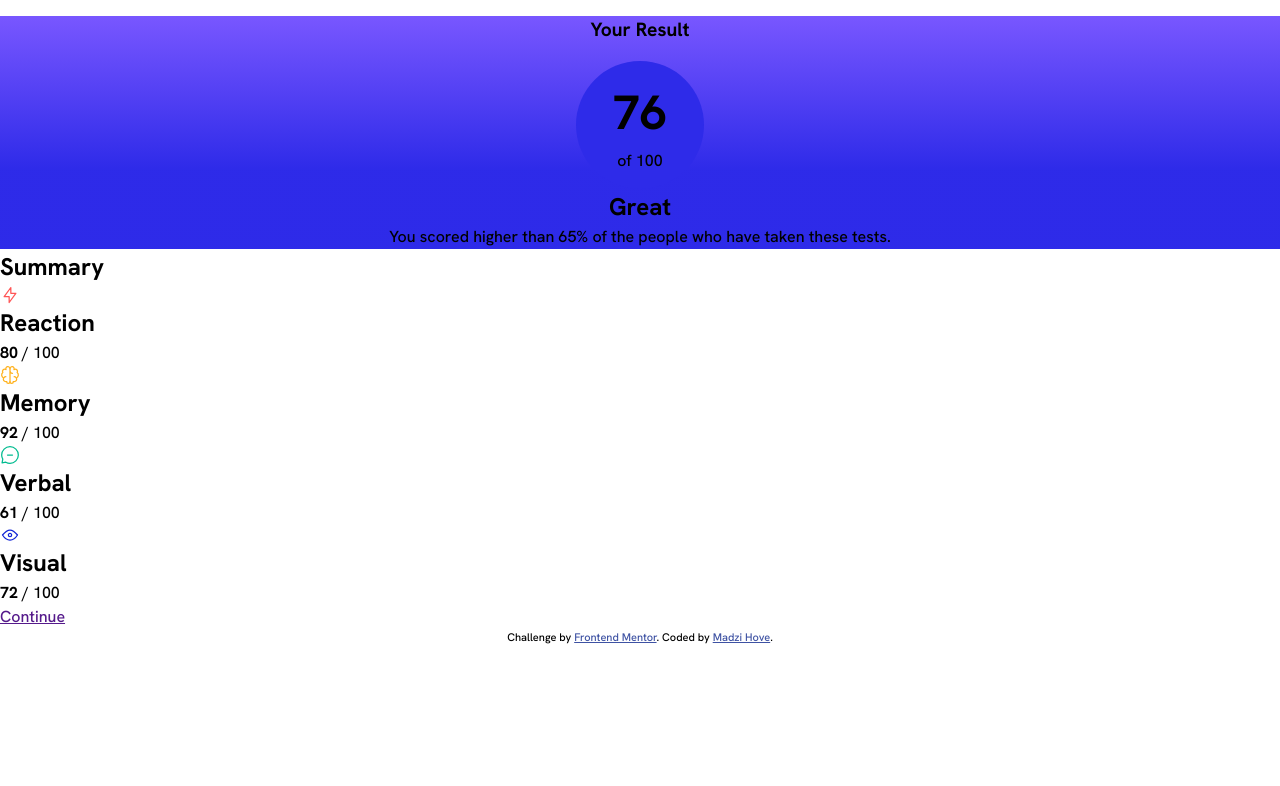
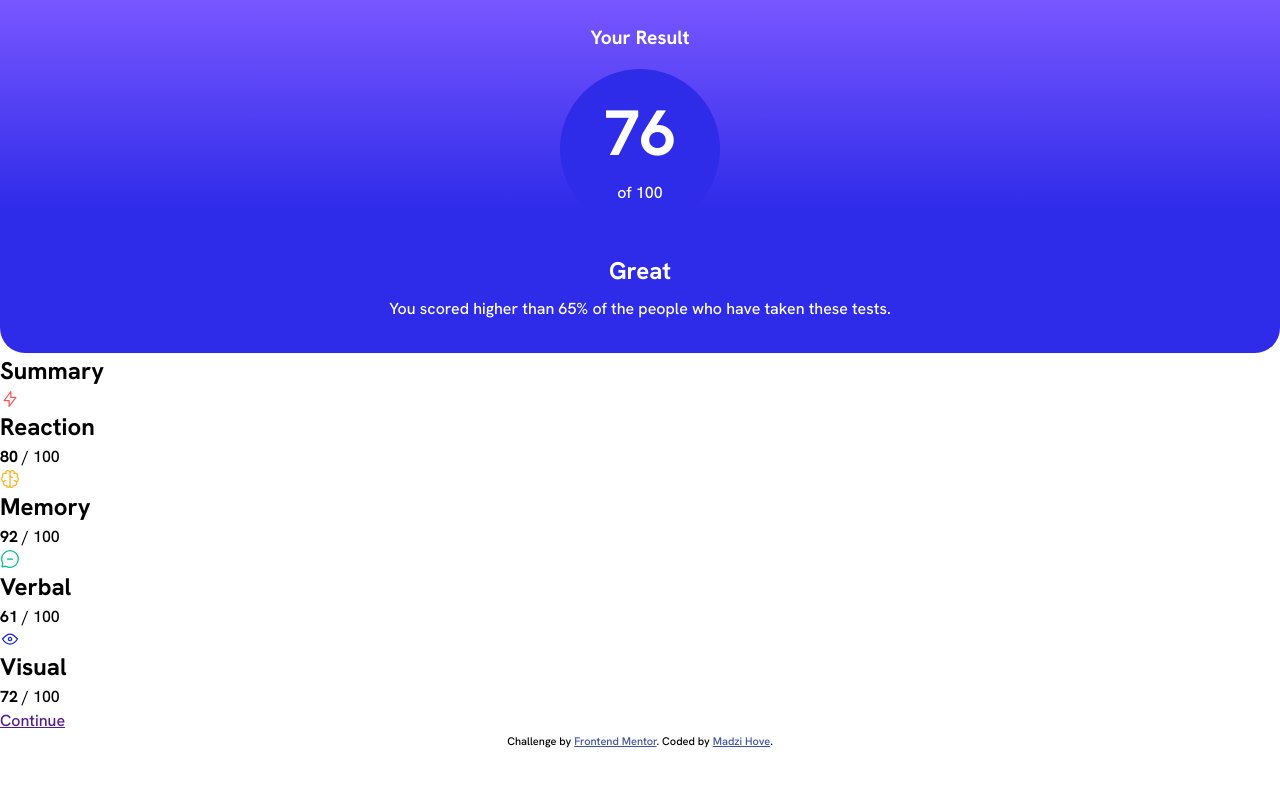
Before and after one commit to madzi-hove/results-summary-component, a plain HTML site: page index.html in a window 1280 px wide. Drawn offline with Linux system fonts and the light colour scheme.

Commit message:
add result section styles

```diff
--- a/css/style.css
+++ b/css/style.css
@@ -26,41 +26,45 @@ body {
 /* container styles */
 /* result styles */
 .result {
+	color: var(--white);
 	background: linear-gradient(
 		180deg,
 		var(--light-slate-blue),
-		var(--light-royal-blue) 66%
+		var(--light-royal-blue) 60%
 	);
 	text-align: center;
-	/* font-size: 1.25rem; */
+	border-radius: 0 0 25px 25px;
+	padding: 0.5rem 0 1rem;
 }
 
 .result__heading {
 	font-size: 1.2rem;
-	margin: 1rem 0;
+	margin-top: 1rem;
 }
 
 .average__container {
-	height: 8rem;
-	width: 8rem;
+	height: 10rem;
+	width: 10rem;
 	padding: 1rem;
-	margin: 0 auto;
+	margin: 1rem auto;
 	border-radius: 50%;
 	background-color: var(--light-royal-blue);
 }
 
 .average-number {
-	font-size: 3rem;
+	font-size: 4rem;
 	font-weight: 700;
 }
 
 .great {
+	display: inline-block;
 	font-size: 1.5rem;
+	margin: 0.5rem 0;
 }
 
 .result__text {
 	width: 75%;
-	margin: 0 auto;
+	margin: 0 auto 1rem;
 }
 
 .attribution {
--- a/index.html
+++ b/index.html
@@ -31,23 +31,31 @@
 
       <ul class="summary__list">
         <li class="reaction list__item">
+          <div class="summary__sub-heading">
             <img src="assets/images/icon-reaction.svg" alt="" class="icon">
             <h2 class="reaction__heading">Reaction</h2>
+          </div>
           <span class="reaction__result"><strong class="number">80</strong> / 100</span>
         </li>
         <li class="memory list__item">
+          <div class="summary__sub-heading">
             <img src="assets/images/icon-memory.svg" alt="" class="icon">
             <h2 class="memory__heading">Memory</h2>
+          </div>
           <span class="memory__result"><strong class="number">92</strong> / 100</span>
         </li>
         <li class="verbal list__item">
+          <div class="summary__sub-heading">
             <img src="assets/images/icon-verbal.svg" alt="" class="icon">
             <h2 class="verbal__heading">Verbal</h2>
+          </div>
           <span class="verbal__result"><strong class="number">61</strong> / 100</span>
         </li>
         <li class="visual list__item">
+          <div class="summary__sub-heading">
             <img src="assets/images/icon-visual.svg" alt="" class="icon">
             <h2 class="visual__heading">Visual</h2>
+          </div>
           <span class="visual__result"><strong class="number">72</strong> / 100</span>
         </li>
       </ul>
```
Lines whose indentation alone changed are shown as unchanged.
